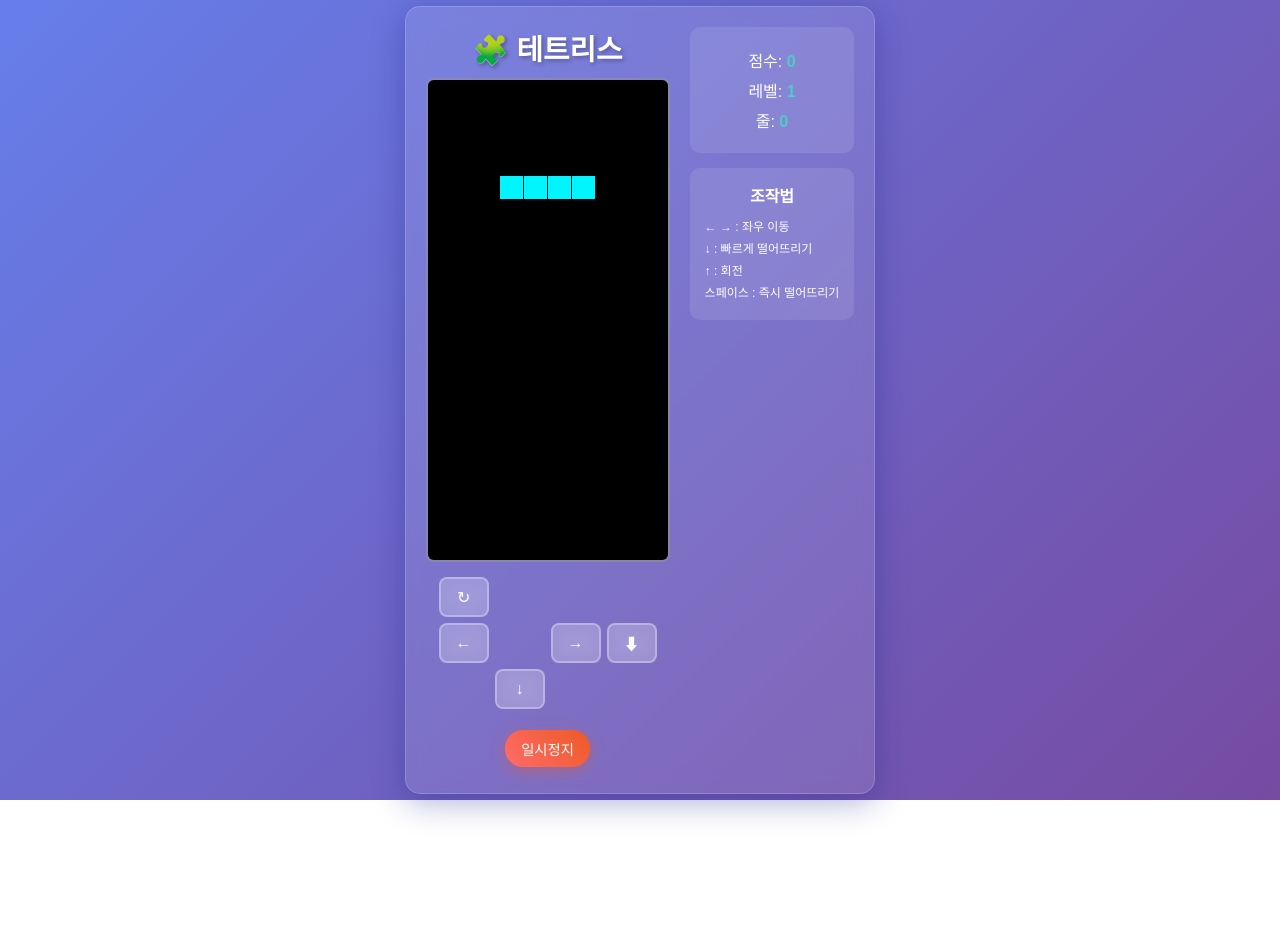
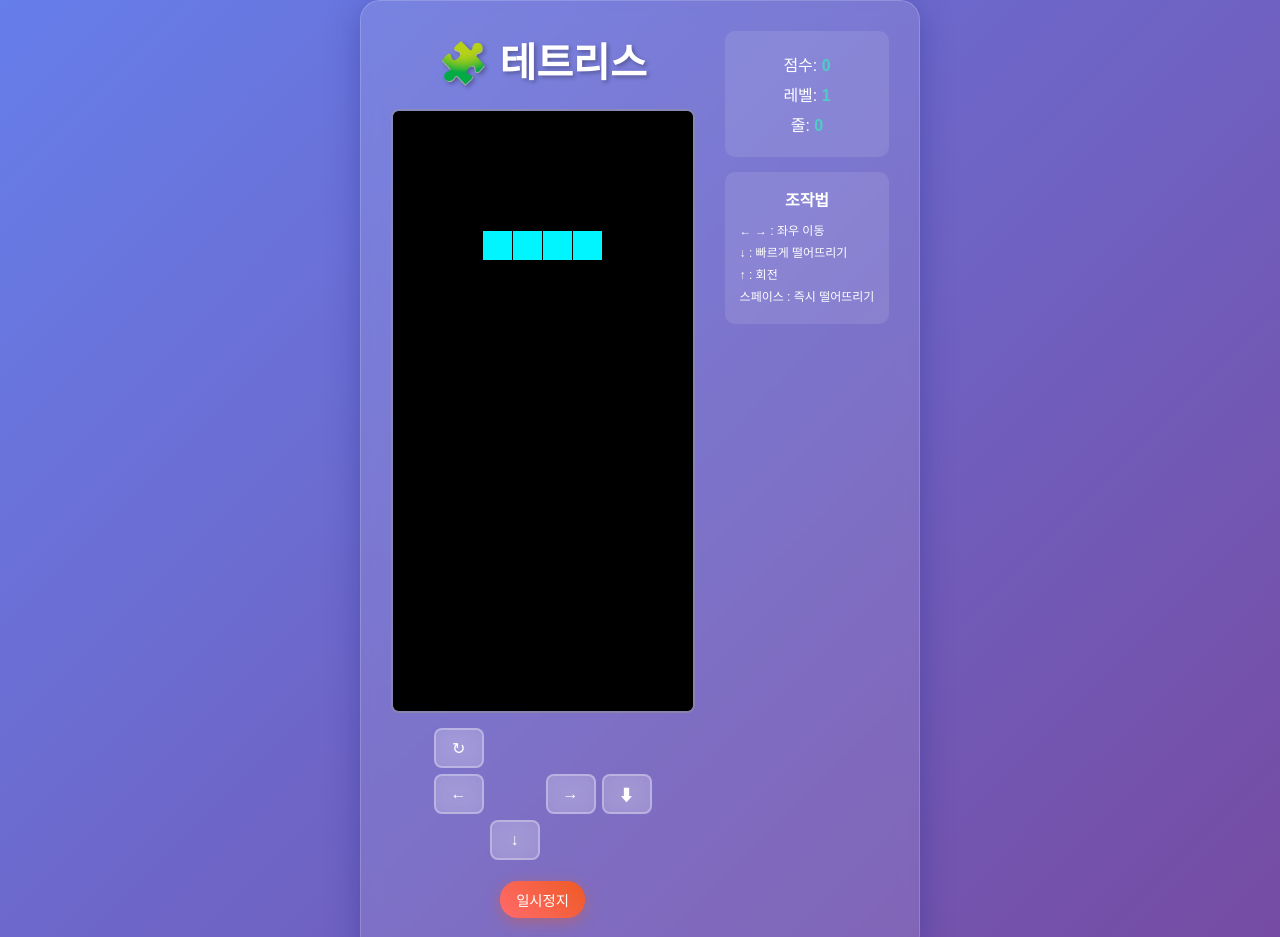
Before and after one commit to hkno3/tetris-game, a plain HTML site: page index.html in a window 1280 px wide. Shown: the top 937 px of the page. Before the commit the page ends 800 px from the top, so only its background shows below. Drawn offline with Linux system fonts and the light colour scheme.

Commit message:
Update index.html

```diff
--- a/index.html
+++ b/index.html
@@ -11,24 +11,21 @@
             display: flex;
             justify-content: center;
             align-items: center;
-            height: 100vh;
+            min-height: 100vh;
             background: linear-gradient(135deg, #667eea 0%, #764ba2 100%);
             font-family: 'Arial', sans-serif;
             color: white;
-            overflow: hidden;
         }
 
         .game-container {
             display: flex;
-            gap: 20px;
+            gap: 30px;
             background: rgba(255, 255, 255, 0.1);
             backdrop-filter: blur(10px);
-            border-radius: 15px;
-            padding: 20px;
+            border-radius: 20px;
+            padding: 30px;
             box-shadow: 0 8px 32px rgba(31, 38, 135, 0.37);
             border: 1px solid rgba(255, 255, 255, 0.18);
-            max-height: 95vh;
-            overflow: hidden;
         }
 
         .game-board {
@@ -38,8 +35,8 @@
         }
 
         h1 {
-            margin: 0 0 10px 0;
-            font-size: 1.8em;
+            margin: 0 0 20px 0;
+            font-size: 2.5em;
             text-shadow: 2px 2px 4px rgba(0,0,0,0.3);
             text-align: center;
         }
@@ -186,7 +183,7 @@
     <div class="game-container">
         <div class="game-board">
             <h1>🧩 테트리스</h1>
-            <canvas id="gameCanvas" width="240" height="480"></canvas>
+            <canvas id="gameCanvas" width="300" height="600"></canvas>
 
             <div class="touch-controls">
                 <div class="control-btn rotate-btn">↻</div>
@@ -235,7 +232,7 @@
 
         const BOARD_WIDTH = 10;
         const BOARD_HEIGHT = 20;
-        const BLOCK_SIZE = 24; // 블록 크기를 더 축소
+        const BLOCK_SIZE = 30; // 원래 크기로 복구
 
         // 테트리스 조각들
         const PIECES = [
```
